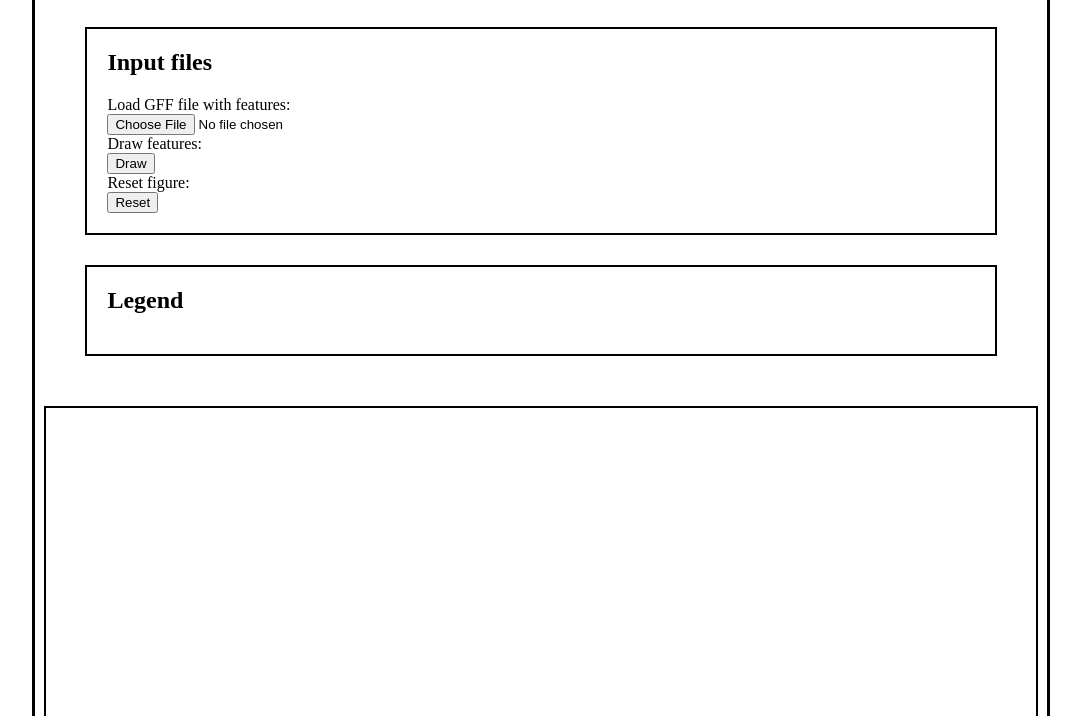
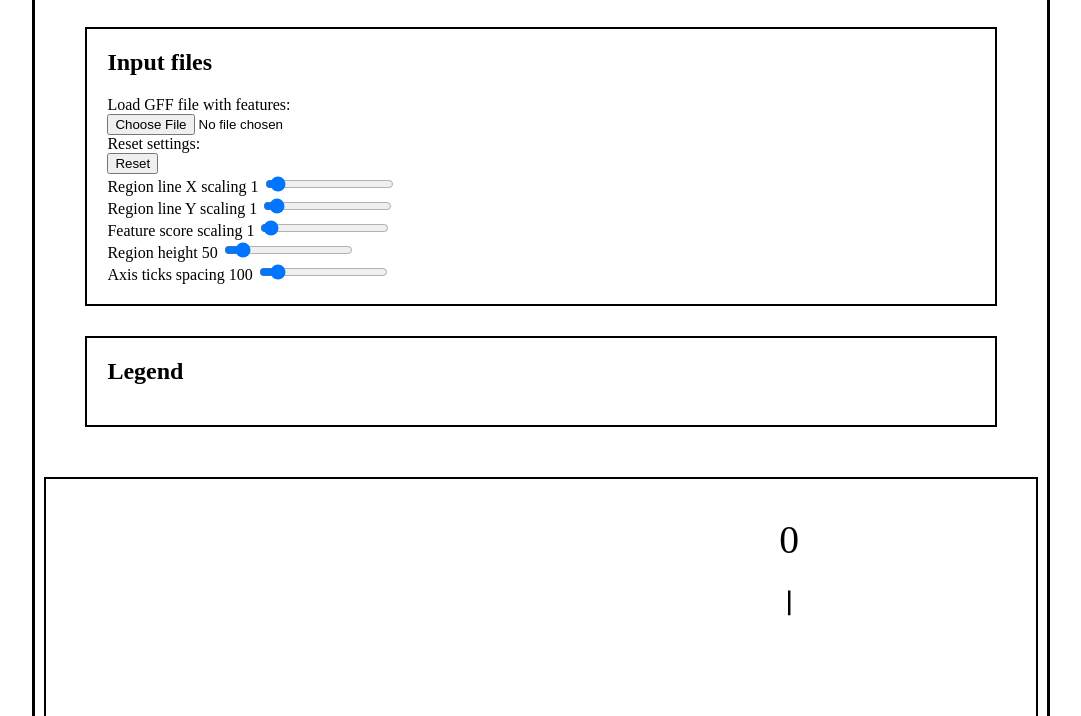
Before and after one commit to aertslab/ToucanJS, a plain HTML site: page toucanjs.html in a window 1280 px wide. Shown: the part 84-800 px from the top of the page, without its empty margins (99-1180 px from the left). Drawn offline with Linux system fonts and the light colour scheme.

Commit message:
Expose variables to change SVG output and automatically redraw the SVG.
Expose variables to change SVG output and automatically redraw the SVG.

Signed-off-by: Gert Hulselmans <gert.hulselmans@kuleuven.vib.be>

```diff
--- a/js/toucanjs.js
+++ b/js/toucanjs.js
@@ -9,6 +9,28 @@ function ToucanJs() {
     var svgdev = document.getElementById('svg');
     var featureIDsdiv = document.getElementById('feature_ids');
 
+    var gffFileInput = document.getElementById('gff_file_input');
+    var buttonResetSettings = document.getElementById('button_reset_settings');
+    var regionLineXScalingInput = document.getElementById('region_line_X_scaling');
+    var regionLineXScalingOutput = document.getElementById('region_line_X_scaling_value');
+    var regionLineYScalingInput = document.getElementById('region_line_Y_scaling');
+    var regionLineYScalingOutput = document.getElementById('region_line_Y_scaling_value');
+    var featureScoreScalingInput = document.getElementById('feature_score_scaling');
+    var featureScoreScalingOutput = document.getElementById('feature_score_scaling_value');
+    var regionHeightInput = document.getElementById('region_height');
+    var regionHeightOutput = document.getElementById('region_height_value');
+    var axisTicksSpacingInput = document.getElementById('axis_ticks_spacing');
+    var axisTicksSpacingOutput = document.getElementById('axis_ticks_spacing_value');
+
+    gffFileInput.addEventListener('change', readGFFFile, false);
+    buttonResetSettings.addEventListener('click', resetSettings, false);
+
+    regionLineXScalingInput.addEventListener('change', updateOptionsValues, false);
+    regionLineYScalingInput.addEventListener('change', updateOptionsValues, false);
+    featureScoreScalingInput.addEventListener('change', updateOptionsValues, false);
+    regionHeightInput.addEventListener('change', updateOptionsValues, false);
+    axisTicksSpacingInput.addEventListener('change', updateOptionsValues, false);
+
     var toucanjsSVGandSVGDefs = createToucanJsSVG();
     var toucanjsSVG = toucanjsSVGandSVGDefs.toucanjsSVG;
     var toucanjsSVGDefs = toucanjsSVGandSVGDefs.toucanjsSVGDefs;
@@ -17,6 +39,10 @@ function ToucanJs() {
     var gffFeatures = [];
 
     var options = {};
+
+    /* Set default values for all options. */
+    resetSettings();
+
 
     function createToucanJsSVG() {
         var toucanjsSVG = document.createElementNS(svgNS, 'svg');
@@ -33,9 +59,8 @@ function ToucanJs() {
         return {'toucanjsSVG' : toucanjsSVG, 'toucanjsSVGDefs': toucanjsSVGDefs};
     }
 
-    function reset() {
-        gffFeatures = [];
 
+    function resetSettings() {
         options = {};
 
         options.seqIDToRegionSize = {};
@@ -56,12 +81,64 @@ function ToucanJs() {
         options.fillOpacity = 0.3;
         options.fillOpacityOnHover = 0.9;
 
+        regionLineXScalingInput.value = options.regionLineXScaling;
+        regionLineYScalingInput.value = options.regionLineYScaling;
+        featureScoreScalingInput.value = options.featureScoreScaling;
+        regionHeightInput.value = options.regionHeight;
+        axisTicksSpacingInput.value = options.axisTicksSpacing;
+        regionLineYScalingInput.value = options.regionLineYScaling;
+
+        /* Display reseted option values. */
+        updateOutputOptionsValues();
+
+        /* Replace SVG. */
+        replaceToucanSVG();
+
+        /* Redraw SVG with reseted settings. */
+        drawSVG();
+    }
+
+
+    function replaceToucanSVG() {
         /* Replace old toucanjsSVG, with new one. */
         var toucanjsSVGOld = toucanjsSVG;
         var toucanjsSVGandSVGDefs = createToucanJsSVG();
         toucanjsSVG = toucanjsSVGandSVGDefs.toucanjsSVG;
         toucanjsSVGDefs = toucanjsSVGandSVGDefs.toucanjsSVGDefs;
         svgdev.replaceChild(toucanjsSVG, toucanjsSVGOld);
+    }
+
+
+    function updateOptionsValues() {
+        updateOptionsValuesFromInputs();
+        updateOutputOptionsValues();
+    }
+
+
+    function updateOptionsValuesFromInputs() {
+        /* Start drawing regions from the top. */
+        options.regionCount = 0;
+
+        options.regionLineXScaling = parseFloat(regionLineXScalingInput.value);
+        options.regionLineYScaling = parseFloat(regionLineYScalingInput.value);
+        options.featureScoreScaling = parseFloat(featureScoreScalingInput.value);
+        options.regionHeight = parseInt(regionHeightInput.value);
+        options.axisTicksSpacing = parseInt(axisTicksSpacingInput.value);
+
+        /* Replace SVG. */
+        replaceToucanSVG();
+
+        /* Redraw SVG with new settings. */
+        drawSVG();
+    }
+
+
+    function updateOutputOptionsValues() {
+        regionLineXScalingOutput.value = options.regionLineXScaling;
+        regionLineYScalingOutput.value = options.regionLineYScaling;
+        featureScoreScalingOutput.value = options.featureScoreScaling;
+        regionHeightOutput.value = options.regionHeight;
+        axisTicksSpacingOutput.value = options.axisTicksSpacing;
     }
 
 
@@ -145,6 +222,7 @@ function ToucanJs() {
         return filename.slice((filename.lastIndexOf(".") - 1 >>> 0) + 2).toLowerCase();
     }
 
+
     function readGFFFile(evt) {
         // Retrieve the first (and only!) File from the FileList object.
         var gffFile = evt.target.files[0];
@@ -159,21 +237,19 @@ function ToucanJs() {
             reader.onload = function (e) {
                 var contents = e.target.result;
 
-                // alert("Got the file.\n"
-                //     + "name: " + gffFile.name + "\n"
-                //     + "type: " + gffFile.type + "\n"
-                //     + "size: " + gffFile.size + " bytes\n"
-                //     + "starts with: " + contents.substr(1, contents.indexOf("\n"))
-                // );
-
-                //console.log(contents.split('\n'));
-
-                gffFeatures = [];
-
                 // Parse each GFF line and add each GFF feature to gffFeatures.
                 contents.split('\n').forEach(ForEachGFFLine);
 
                 console.log('nbr of GFF features: ' + gffFeatures.length);
+
+                /* Start drawing regions from the top. */
+                options.regionCount = 0;
+
+                /* Replace SVG. */
+                replaceToucanSVG();
+
+                /* Redraw SVG with new settings. */
+                drawSVG();
             };
 
             reader.readAsText(gffFile);
@@ -538,45 +614,10 @@ function ToucanJs() {
         }
     }
 
-
-    reset();
-
     return {
         'readGFFFile': readGFFFile,
         'drawSVG': drawSVG,
-        'reset': reset
+        'resetSettings': resetSettings,
+        'updateOptionsValues': updateOptionsValues
     }
 }
-
-// (function() {
-//     constructor: ToucanJs,
-//     this.getName = function() {
-//         return this.name;
-//     };
-//     this.getMessage = function() {
-//         return this.message;
-//     };
-//     //this.printb = printa;
-//     // this.readGFFFile2 = this.readGFFFile;
-//
-// }).call(ToucanJs.prototype);
-
-
-// GFFFeature.prototype = {
-//     constructor: GFFFeature,
-//     saveScore:function (theScoreToAdd)  {
-//         this.quizScores.push(theScoreToAdd)
-//     },
-//     showNameAndScores:function ()  {
-//         var scores = this.quizScores.length > 0 ? this.quizScores.join(",") : "No Scores Yet";
-//         return this.name + " Scores: " + scores;
-//     },
-//     changeEmail:function (newEmail)  {
-//         this.email = newEmail;
-//         return "New Email Saved: " + this.email;
-//     }
-//     changeEmail2:function (newEmail)  {
-//         this.email = newEmail;
-//         return "New Email Saved: " + this.email;
-//     }
-// }
--- a/toucanjs.html
+++ b/toucanjs.html
@@ -20,13 +20,35 @@
         <input type="file" id="gff_file_input" />
         <br />
 
-        <label for="button_draw">Draw features:<br /></label>
-        <button id="button_draw" >Draw</button>
+        <label for="button_reset_settings">Reset settings:<br /></label>
+        <button id="button_reset_settings" >Reset</button>
         <br />
 
-        <label for="button_reset">Reset figure:<br /></label>
-        <button id="button_reset" >Reset</button>
+        <label for="region_line_X_scaling">Region line X scaling</label>
+        <output id="region_line_X_scaling_value">1.0</output>
+        <input type="range" id="region_line_X_scaling" name="region_line_X_scaling" min="0.0" max="20.0" value="1.0" step="0.1" />
         <br />
+
+        <label for="region_line_Y_scaling">Region line Y scaling</label>
+        <output id="region_line_Y_scaling_value">1.0</output>
+        <input type="range" id="region_line_Y_scaling" name="region_line_Y_scaling" min="0.0" max="20.0" value="1.0" step="0.1" />
+        <br />
+
+        <label for="feature_score_scaling">Feature score scaling</label>
+        <output id="feature_score_scaling_value">1.0</output>
+        <input type="range" id="feature_score_scaling" name="feature_score_scaling" min="0.0" max="50.0" value="1.0" step="0.1" />
+        <br />
+
+        <label for="region_height">Region height</label>
+        <output id="region_height_value">1</output>
+        <input type="range" id="region_height" name="region_height" min="0" max="500" value="50" step="1" />
+        <br />
+
+        <label for="axis_ticks_spacing">Axis ticks spacing</label>
+        <output id="axis_ticks_spacing_value">100</output>
+        <input type="range" id="axis_ticks_spacing" name="axis_ticks_spacing" min="0" max="1000" value="100" step="1" />
+        <br />
+
     </div>
 
     <div>
@@ -41,9 +63,6 @@
 
 <script type="text/javascript">
     var toucanJs = ToucanJs();
-    document.getElementById('gff_file_input').addEventListener('change', toucanJs.readGFFFile, false);
-    document.getElementById('button_draw').addEventListener('click', toucanJs.drawSVG, false);
-    document.getElementById('button_reset').addEventListener('click', toucanJs.reset, false);
 </script>
 
 </body>
```
